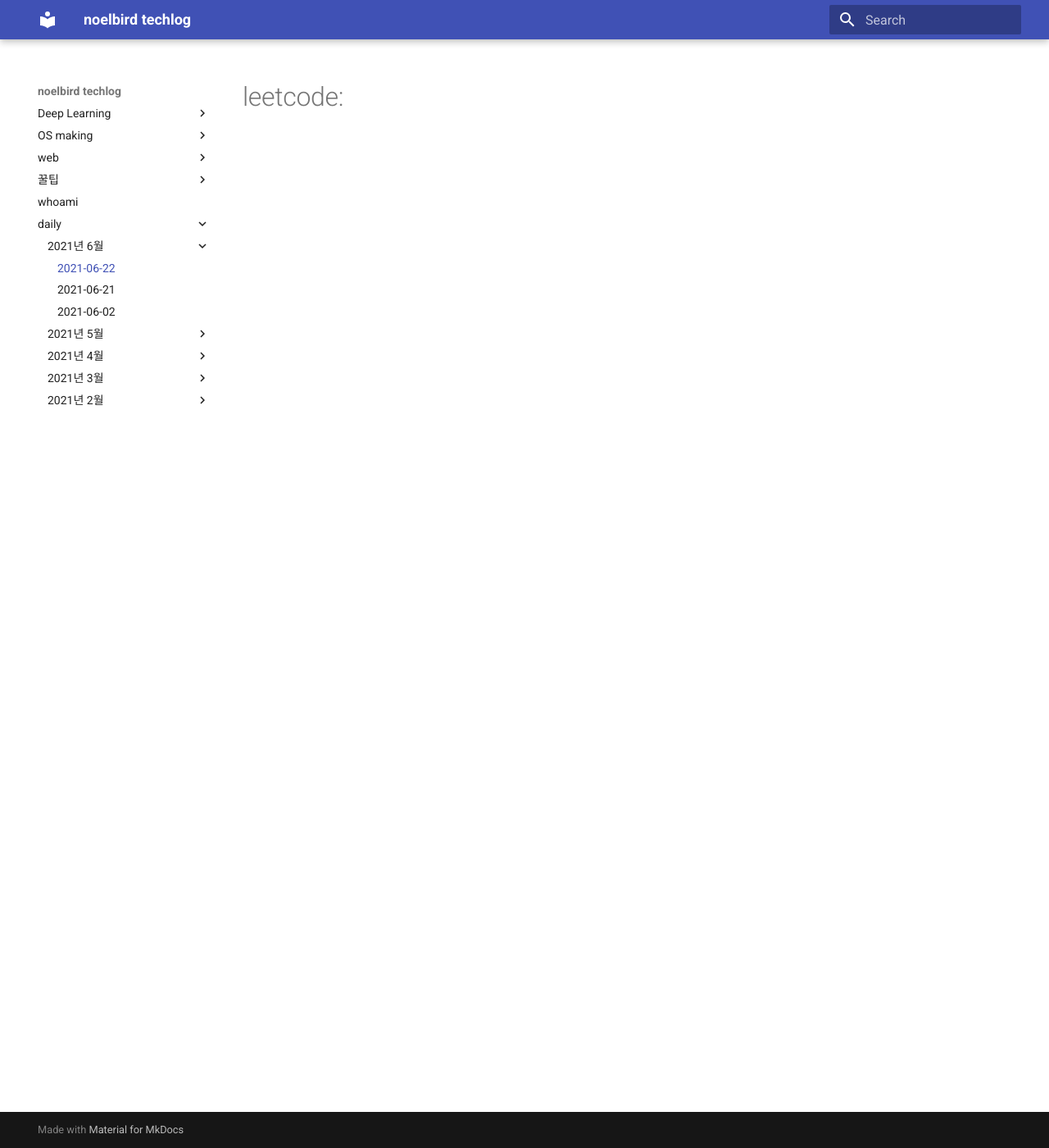
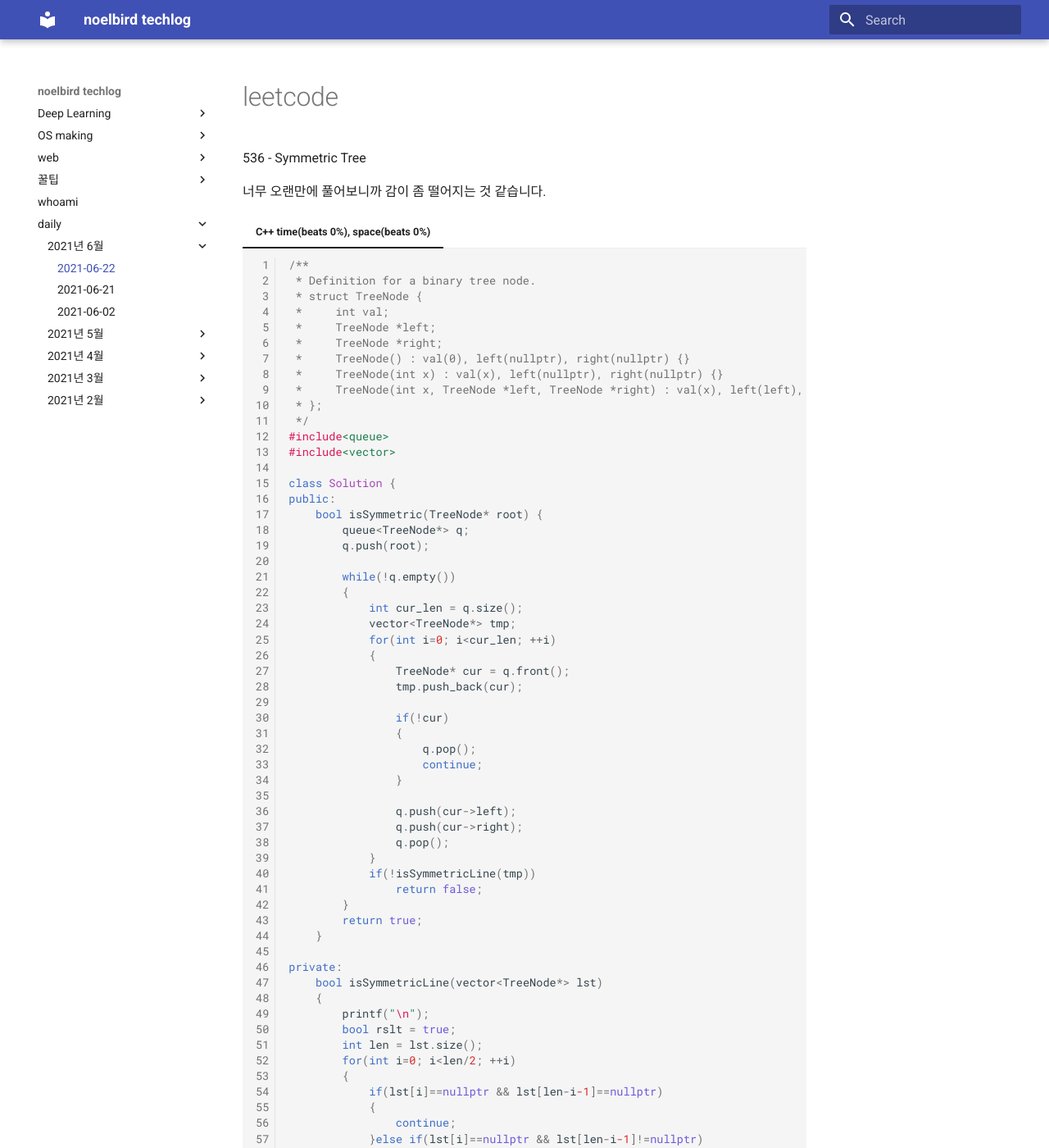
Before and after one commit to NoelBird/noelbird.github.io, an MkDocs documentation site: the page built from docs/daily/2021-06-22.md, in a window 1280 px wide and 1400 px high. Shown: the whole window at 82% size. Built offline with MkDocs 1.6.1 and Material for MkDocs 9.7.7, drawn with Linux system fonts in a browser that asks for light colours; nearby versions of some CDN libraries; some of the changed text lies outside the part shown.

Commit message:
2021-06-22

````diff
--- a/docs/daily/2021-06-22.md
+++ b/docs/daily/2021-06-22.md
@@ -1 +1,92 @@
-# leetcode:
+# leetcode
+
+
+
+536 - Symmetric Tree
+
+너무 오랜만에 풀어보니까 감이 좀 떨어지는 것 같습니다.
+
+
+
+=== "C++ time(beats 0%), space(beats 0%)"
+
+    ```c++
+    /**
+     * Definition for a binary tree node.
+     * struct TreeNode {
+     *     int val;
+     *     TreeNode *left;
+     *     TreeNode *right;
+     *     TreeNode() : val(0), left(nullptr), right(nullptr) {}
+     *     TreeNode(int x) : val(x), left(nullptr), right(nullptr) {}
+     *     TreeNode(int x, TreeNode *left, TreeNode *right) : val(x), left(left), right(right) {}
+     * };
+     */
+    #include<queue>
+    #include<vector>
+
+    class Solution {
+    public:
+        bool isSymmetric(TreeNode* root) {
+            queue<TreeNode*> q;
+            q.push(root);
+
+            while(!q.empty())
+            {
+                int cur_len = q.size();
+                vector<TreeNode*> tmp;
+                for(int i=0; i<cur_len; ++i)
+                {
+                    TreeNode* cur = q.front();
+                    tmp.push_back(cur);
+
+                    if(!cur)
+                    {
+                        q.pop();
+                        continue;
+                    }
+
+                    q.push(cur->left);
+                    q.push(cur->right);
+                    q.pop();
+                }
+                if(!isSymmetricLine(tmp))
+                    return false;
+            }
+            return true;
+        }
+
+    private:
+        bool isSymmetricLine(vector<TreeNode*> lst)
+        {
+            printf("\n");
+            bool rslt = true;
+            int len = lst.size();
+            for(int i=0; i<len/2; ++i)
+            {
+                if(lst[i]==nullptr && lst[len-i-1]==nullptr)
+                {
+                    continue;
+                }else if(lst[i]==nullptr && lst[len-i-1]!=nullptr)
+                {
+                    rslt = false;
+                    break;
+                }else if(lst[i]!=nullptr && lst[len-i-1]==nullptr)
+                {
+                    rslt = false;
+                    break;
+                }else
+                {
+                    if(lst[i]->val != lst[len-i-1]->val)
+                    {
+                        printf("%d, %d\n", lst[i]->val, lst[len-i-1]->val);
+                        rslt = false;
+                        break;
+                    }
+                }
+            }
+            return rslt;
+        }
+
+    };
+    ```
````
